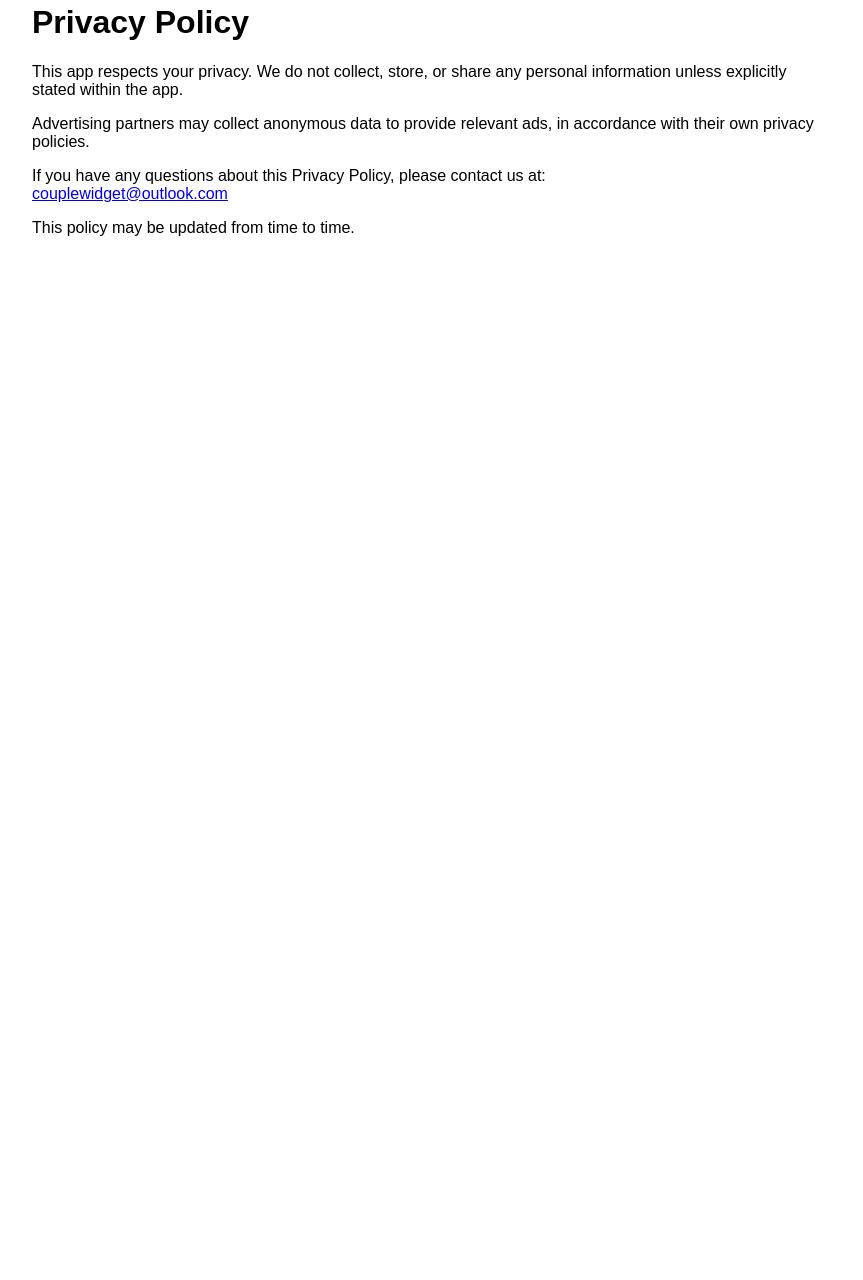
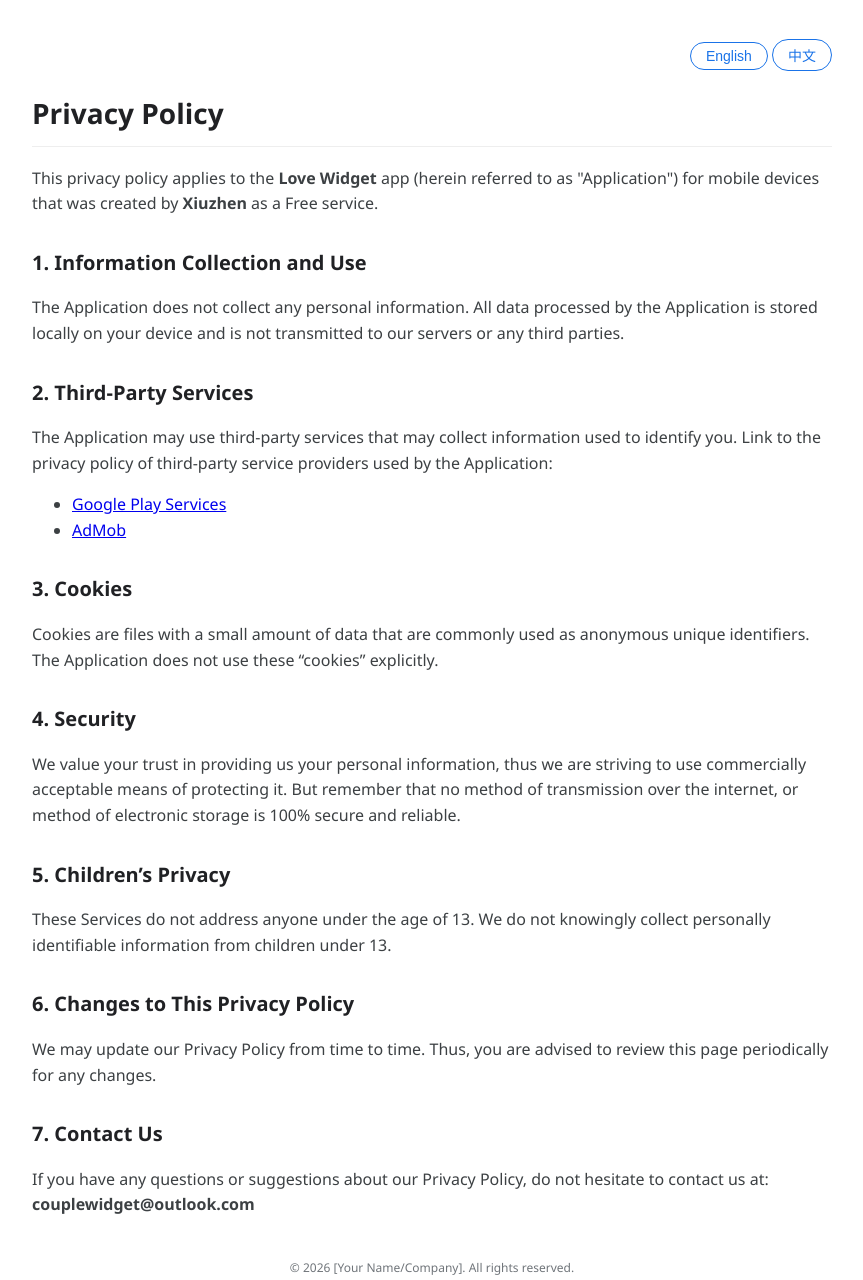
Before and after one commit to tinyappdev/tinyappdev.github.io, a plain HTML site: page privacy.html in a window 1280 px wide. Shown: the part 41-1321 px from the top of the page, without its empty margins (208-1071 px from the left). Before the commit the page ends 800 px from the top, so only its background shows below. Drawn offline with Linux system fonts and the light colour scheme.

Commit message:
Update privacy.html

```diff
--- a/privacy.html
+++ b/privacy.html
@@ -1,31 +1,151 @@
 <!DOCTYPE html>
 <html lang="en">
 <head>
-  <meta charset="UTF-8">
-  <title>Privacy Policy</title>
-  <meta name="viewport" content="width=device-width, initial-scale=1.0">
+    <meta charset="UTF-8">
+    <meta name="viewport" content="width=device-width, initial-scale=1.0">
+    <title>Privacy Policy - Love Widget</title>
+    <style>
+        :root {
+            --primary-color: #1a73e8;
+            --text-color: #3c4043;
+            --bg-color: #f8f9fa;
+        }
+        body {
+            font-family: 'Segoe UI', Tahoma, Geneva, Verdana, sans-serif;
+            line-height: 1.6;
+            color: var(--text-color);
+            background-color: var(--bg-color);
+            margin: 0;
+            padding: 0;
+        }
+        .container {
+            max-width: 800px;
+            margin: 40px auto;
+            background: #fff;
+            padding: 40px;
+            border-radius: 12px;
+            box-shadow: 0 1px 3px rgba(0,0,0,0.1);
+        }
+        .lang-switch {
+            text-align: right;
+            margin-bottom: 20px;
+        }
+        .lang-btn {
+            background: none;
+            border: 1px solid var(--primary-color);
+            color: var(--primary-color);
+            padding: 5px 15px;
+            cursor: pointer;
+            border-radius: 20px;
+            font-size: 14px;
+            transition: all 0.3s;
+        }
+        .lang-btn:hover {
+            background: var(--primary-color);
+            color: white;
+        }
+        h1 { color: #202124; font-size: 28px; border-bottom: 1px solid #eee; padding-bottom: 10px; }
+        h2 { color: #202124; font-size: 20px; margin-top: 30px; }
+        p, ul { margin-bottom: 15px; }
+        .footer {
+            text-align: center;
+            margin-top: 40px;
+            font-size: 12px;
+            color: #70757a;
+        }
+        /* 隐藏逻辑 */
+        [lang="zh"] { display: none; }
+    </style>
 </head>
-<body style="font-family: sans-serif; padding: 24px; max-width: 800px; margin: auto;">
-  <h1>Privacy Policy</h1>
+<body>
 
-  <p>
-    This app respects your privacy. We do not collect, store, or share any personal information
-    unless explicitly stated within the app.
-  </p>
+<div class="container">
+    <div class="lang-switch">
+        <button class="lang-btn" onclick="setLanguage('en')">English</button>
+        <button class="lang-btn" onclick="setLanguage('zh')">中文</button>
+    </div>
 
-  <p>
-    Advertising partners may collect anonymous data to provide relevant ads,
-    in accordance with their own privacy policies.
-  </p>
+    <div id="content-en" lang="en">
+        <h1>Privacy Policy</h1>
+        <p>This privacy policy applies to the <strong>Love Widget</strong> app (herein referred to as "Application") for mobile devices that was created by <strong>Xiuzhen</strong> as a Free service.</p>
 
-  <p>
-    If you have any questions about this Privacy Policy, please contact us at:
-    <br>
-    <a href="mailto:support@example.com">couplewidget@outlook.com</a>
-  </p>
+        <h2>1. Information Collection and Use</h2>
+        <p>The Application does not collect any personal information. All data processed by the Application is stored locally on your device and is not transmitted to our servers or any third parties.</p>
 
-  <p>
-    This policy may be updated from time to time.
-  </p>
+        <h2>2. Third-Party Services</h2>
+        <p>The Application may use third-party services that may collect information used to identify you. Link to the privacy policy of third-party service providers used by the Application:</p>
+        <ul>
+            <li><a href="https://www.google.com/policies/privacy/" target="_blank">Google Play Services</a></li>
+            <li><a href="https://support.google.com/admob/answer/6128543" target="_blank">AdMob</a></li>
+        </ul>
+
+        <h2>3. Cookies</h2>
+        <p>Cookies are files with a small amount of data that are commonly used as anonymous unique identifiers. The Application does not use these “cookies” explicitly.</p>
+
+        <h2>4. Security</h2>
+        <p>We value your trust in providing us your personal information, thus we are striving to use commercially acceptable means of protecting it. But remember that no method of transmission over the internet, or method of electronic storage is 100% secure and reliable.</p>
+
+        <h2>5. Children’s Privacy</h2>
+        <p>These Services do not address anyone under the age of 13. We do not knowingly collect personally identifiable information from children under 13.</p>
+
+        <h2>6. Changes to This Privacy Policy</h2>
+        <p>We may update our Privacy Policy from time to time. Thus, you are advised to review this page periodically for any changes.</p>
+
+        <h2>7. Contact Us</h2>
+        <p>If you have any questions or suggestions about our Privacy Policy, do not hesitate to contact us at: <strong>couplewidget@outlook.com</strong></p>
+    </div>
+
+    <div id="content-zh" lang="zh">
+        <h1>隐私政策</h1>
+        <p>本隐私政策适用于由 <strong>Xiuzhen</strong> 开发的移动应用程序 <strong>恋爱日常</strong>（以下简称“本应用”）。</p>
+
+        <h2>1. 信息收集与使用</h2>
+        <p>本应用不收集任何个人信息。本应用处理的所有数据均存储在您的本地设备上，不会传输到我们的服务器或任何第三方。</p>
+
+        <h2>2. 第三方服务</h2>
+        <p>本应用可能会使用可能收集用于识别您身份的信息的第三方服务。本应用使用的第三方服务提供商的隐私政策链接：</p>
+        <ul>
+            <li><a href="https://www.google.com/policies/privacy/" target="_blank">Google Play 服务</a></li>
+            <li><a href="https://support.google.com/admob/answer/6128543" target="_blank">AdMob</a></li>
+        </ul>
+
+        <h2>3. Cookie</h2>
+        <p>Cookie 是包含少量数据的文件，通常用作匿名唯一标识符。本应用不会显式使用这些“Cookie”。</p>
+
+        <h2>4. 安全</h2>
+        <p>我们非常重视您对我们的信任，因此我们正努力使用商业上可接受的手段来保护您的信息。但请记住，互联网传输方式或电子存储方式都不是 100% 安全可靠的。</p>
+
+        <h2>5. 儿童隐私</h2>
+        <p>这些服务不针对 13 岁以下的任何人。我们不会故意收集 13 岁以下儿童的个人身份信息。</p>
+
+        <h2>6. 本隐私政策的修订</h2>
+        <p>我们可能会不时更新隐私政策。因此，建议您定期查看此页面以了解任何更改。</p>
+
+        <h2>7. 联系我们</h2>
+        <p>如果您对我们的隐私政策有任何疑问或建议，请随时联系我们：<strong>couplewidget@outlook.com</strong></p>
+    </div>
+
+    <div class="footer">
+        &copy; 2026 [Your Name/Company]. All rights reserved.
+    </div>
+</div>
+
+<script>
+    function setLanguage(lang) {
+        const enContent = document.getElementById('content-en');
+        const zhContent = document.getElementById('content-zh');
+
+        if (lang === 'zh') {
+            enContent.style.display = 'none';
+            zhContent.style.display = 'block';
+            document.title = "隐私政策 - 恋爱日常";
+        } else {
+            enContent.style.display = 'block';
+            zhContent.style.display = 'none';
+            document.title = "Privacy Policy - Love Widget";
+        }
+    }
+</script>
+
 </body>
 </html>
```
